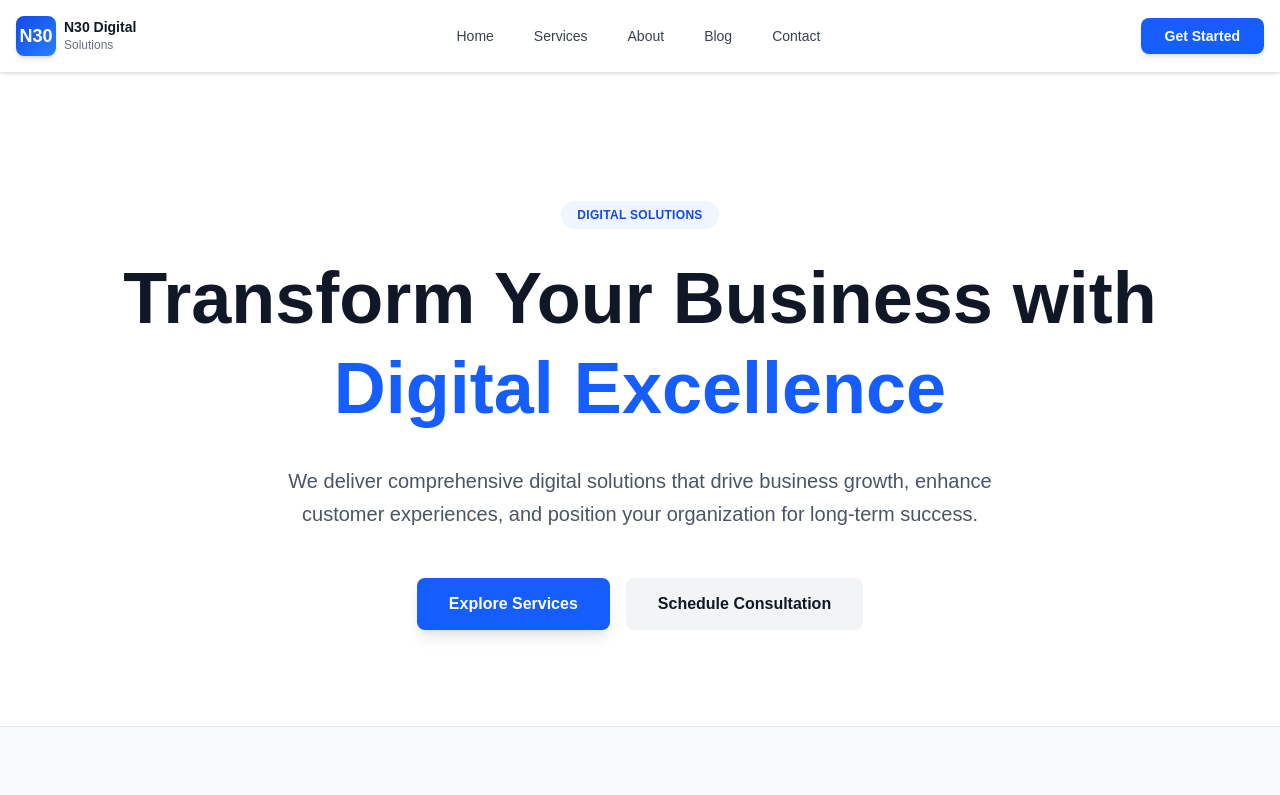
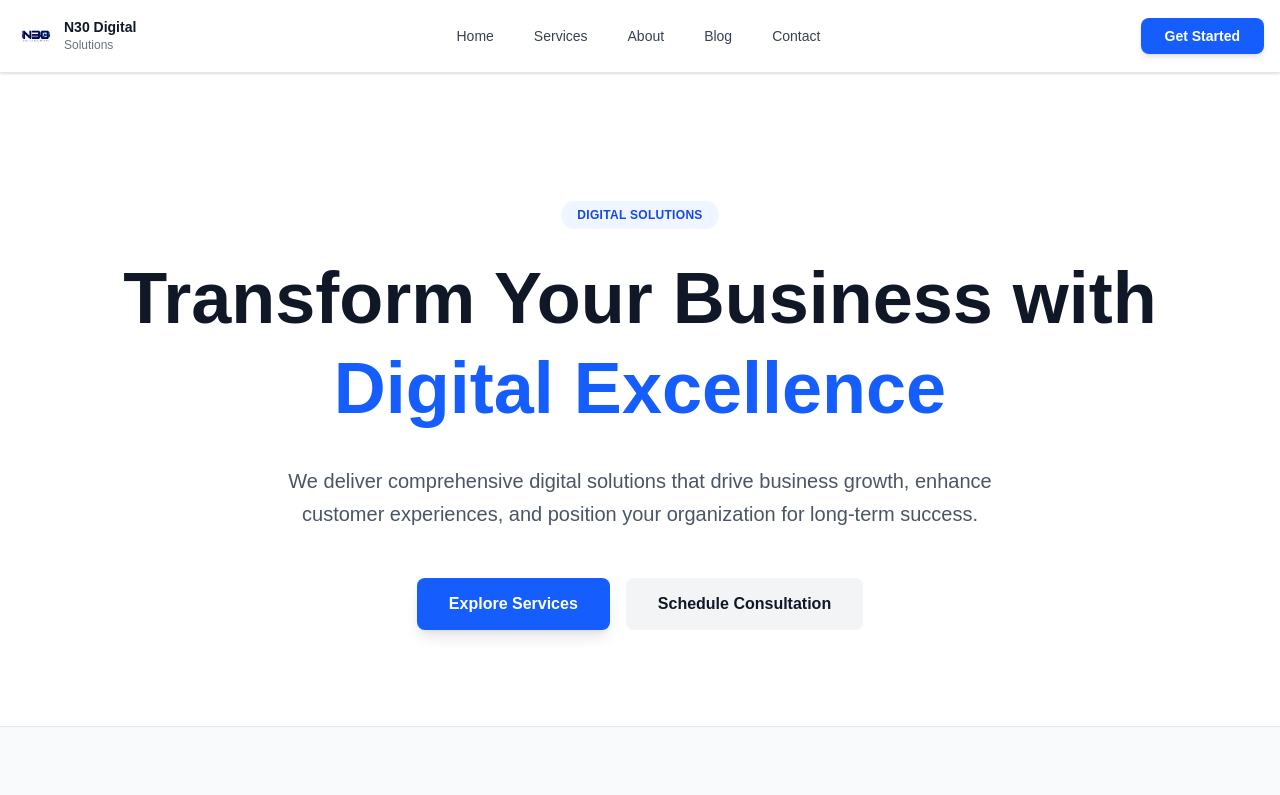
Before and after one commit to n30digitalsolutionsN/n30-website, a Next.js app: page / in a window 1280 px wide. Shown: the top 795 px of the page. Built offline with nearby package versions, Linux system fonts and the light colour scheme.

Commit message:
Fix logo display in navbar with proper dimensions

```diff
--- a/app/components/Navbar.tsx
+++ b/app/components/Navbar.tsx
@@ -2,6 +2,7 @@
 
 import { useState } from 'react';
 import Link from 'next/link';
+import Image from 'next/image';
 
 export default function Navbar() {
   const [isOpen, setIsOpen] = useState(false);
@@ -24,9 +25,14 @@ export default function Navbar() {
         <div className="flex items-center justify-between">
           {/* Logo */}
           <Link href="/" className="flex items-center gap-2 group">
-            <div className="w-10 h-10 bg-linear-to-br from-blue-700 to-blue-500 rounded-lg flex items-center justify-center shadow-md">
-              <span className="text-white font-bold text-lg">N30</span>
-            </div>
+            <Image
+              src="/logo.png"
+              alt="N30 Digital Solutions"
+              width={50}
+              height={50}
+              priority
+              className="h-10 w-10 object-contain"
+            />
             <div className="hidden md:flex flex-col">
               <span className="font-bold text-gray-900 text-sm leading-tight">N30 Digital</span>
               <span className="text-xs text-gray-500">Solutions</span>
```
Also changed, not shown: public/logo.png (added).
